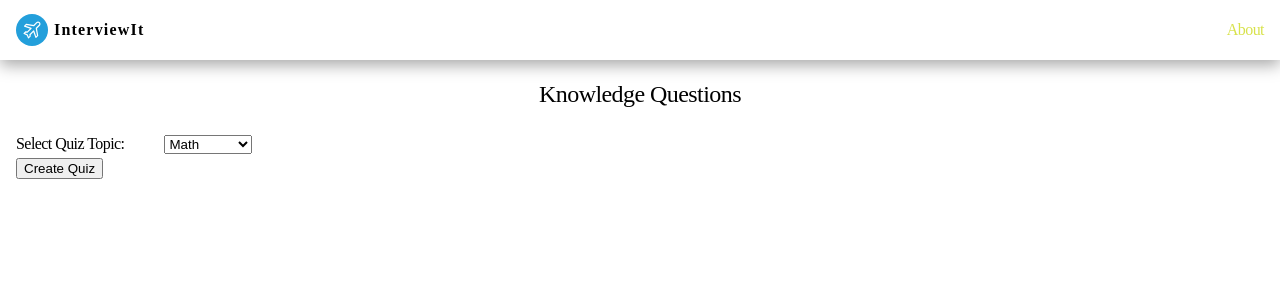
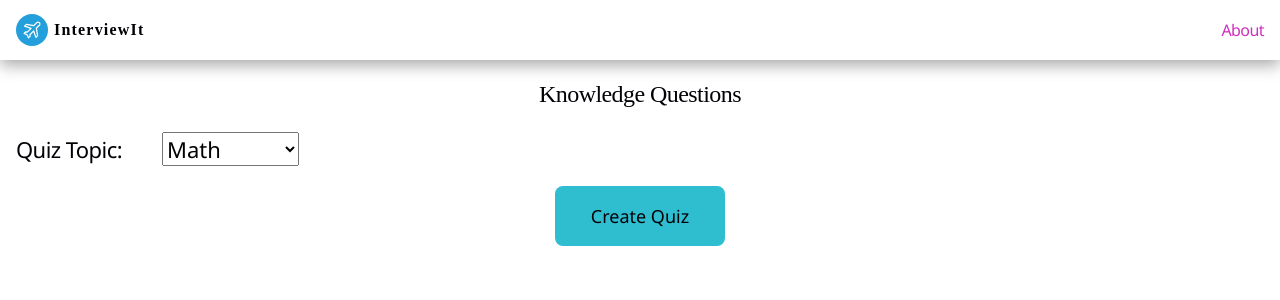
Before and after one commit to varditomer/InterviewIt, an Angular app: page /knowledge in a window 1280 px wide. Shown: the top 300 px of the page. Built offline with nearby package versions, Linux system fonts and the light colour scheme.

Commit message:
home page blocks style

```diff
--- a/src/app/pages/home/home.component.html
+++ b/src/app/pages/home/home.component.html
@@ -1,8 +1,13 @@
 <section class="home">
     <ul class="sections" role="list">
-        <li class="section-item" *ngFor="let section of sections"  [routerLink]="section.path" routerLinkActive="active" [routerLinkActiveOptions]="{exact:true}">
+        <li class="section-item card" *ngFor="let section of sections"  [routerLink]="section.path" routerLinkActive="active" [routerLinkActiveOptions]="{exact:true}">
             <h2>{{section.title}}</h2>
-            <img src="" alt="">
+            <svg class="section-icon" width="117" height="117" viewBox="0 0 117 117" fill="none" style="z-index: 5;">
+                <circle cx="58.5" cy="58.5" r="58.5" fill="#fafbee"></circle>
+                <path fill-rule="evenodd" clip-rule="evenodd" d="M89.4669 8.85912L58.0465 63.9419L2.44746 41.7023C9.66585 17.5806 32.0298 0 58.5 0C69.872 0 80.4861 3.24483 89.4669 8.85912Z" fill="#d02fbd" fill-opacity="0.6"></path>
+                <path d="M81.5 22.5L57.1395 64.8489L32 53.5" stroke="#020005" stroke-width="7.25581"></path>
+            </svg>
+            <img class="section-icon" src="../../../assets/svgs/clock.svg" alt="">
         </li>
     </ul>
 </section>
--- a/src/app/pages/home/home.component.scss
+++ b/src/app/pages/home/home.component.scss
@@ -1,21 +1,24 @@
-@import '../../../styles.scss';
+@import "../../../styles.scss";
 
 .home {
     padding: $inline-p-l;
 
     .sections {
         @include flex-vertically-center;
+        justify-content: space-between;
         .section-item {
-            @include flex-column;
-            gap: 12px;
-            justify-content: space-between;
-            padding: $card-p-l;
-            border-radius: $border-r-l;
-            cursor: pointer;
-            background-color: $secondary-button;
-            height: 160px;
+            // height: 160px;
+            h2 {
+                opacity: 1;
+                color: #000;
+            }
 
+            .section-icon {
+                margin-block-start: 20px;
+                margin-inline: auto;
+                height: max-content;
 
+            }
         }
     }
 }
--- a/src/app/pages/home/home.component.ts
+++ b/src/app/pages/home/home.component.ts
@@ -11,7 +11,8 @@ export class HomeComponent {
       title: 'Knowledge Questions',
       description: '',
       imgUrl: '',
-      path: '/knowledge'
+      path: '/knowledge',
+      svg: './'
     }
   ]
 
--- a/src/app/pages/knowledge-questions/knowledge-questions.component.html
+++ b/src/app/pages/knowledge-questions/knowledge-questions.component.html
@@ -2,11 +2,11 @@
     <h1>Knowledge Questions</h1>
     <form action="" class="quiz-select-form">
         <div class="form-item">
-            <label for="topic">Select Quiz Topic:</label>
+            <label for="topic">Quiz Topic:</label>
             <select id="topic" name="topic" class="form-control" ngModel>
                 <option *ngFor="let topic of quizTopics" [value]="topic">{{ topic }}</option>
             </select>
         </div>
-        <button class="select-quiz primary" type="submit">Create Quiz</button>
+        <button class="select-quiz button primary" type="submit">Create Quiz</button>
     </form>
 </section>
--- a/src/app/pages/knowledge-questions/knowledge-questions.component.scss
+++ b/src/app/pages/knowledge-questions/knowledge-questions.component.scss
@@ -6,12 +6,22 @@
         text-align: center;
         font-size: rem(24px);
         font-family: cursive;
-        margin-block-end: 20px
+        margin-block-end: 20px;
     }
     .quiz-select-form {
         .form-item {
             @include flex-vertically-center;
             gap: 40px;
+            font-size: rem(22px);
+            font-family: "Segoe UI", Tahoma, Geneva, Verdana, sans-serif;
+            input,
+            select {
+                font-size: rem(22px);
+                font-family: "Segoe UI", Tahoma, Geneva, Verdana, sans-serif;
+            }
+        }
+        .select-quiz {
+            margin-block: rem(20px);
         }
     }
 }
--- a/src/assets/style/scss/basic/_base.scss
+++ b/src/assets/style/scss/basic/_base.scss
@@ -43,7 +43,8 @@ html {
 html,
 #root,
 body {
-  height: 100%;
+  font-family: "Segoe UI", Tahoma, Geneva, Verdana, sans-serif;
+  color: $text;
 }
 
 /* Set core body defaults */
@@ -58,7 +59,6 @@ body {
 .main-app {
   background-color: $background;
 }
-
 
 .user-img {
   border-radius: 4em;
--- a/src/assets/style/scss/basic/_helpers.scss
+++ b/src/assets/style/scss/basic/_helpers.scss
@@ -0,0 +1,29 @@
+@import "../setup/variables";
+
+button {
+    display: block;
+    padding: 1em 2em;
+    border-radius: $border-r-s;
+    cursor: pointer;
+    font-size: rem(18px);
+    font-family: "Segoe UI", Tahoma, Geneva, Verdana, sans-serif;
+    margin-inline: auto;
+    &.primary {
+        background-color: $primary-button;
+        color: $text;
+        transition: background-color 0.3s;
+        border: none;
+        &:hover {
+            transform: translate(0, -3px);
+            box-shadow: 0 20px 80px -10px $primary-button;
+        }
+    }
+}
+
+.card {
+    position: relative;
+    background-color: rgba(2, 0, 5, 0.05);
+    padding: $card-p-l;
+    border-radius: $border-r-l;
+    cursor: pointer;
+}
--- a/src/assets/style/scss/setup/_variables.scss
+++ b/src/assets/style/scss/setup/_variables.scss
@@ -1,8 +1,9 @@
-$text: #090c1a;
+// https://realtimecolors.com/?colors=020005-ffffff-2fbdd0-fafbee-d02fbd
+$text: #020005;
 $background: #ffffff;
-$primary-button: #324a53;
-$secondary-button: #d9dce8;
-$accent: #d8e24b;
+$primary-button: #2fbdd0;
+$secondary-button: #fafbee;
+$accent: #d02fbd;
 
 // paddings
 $inline-p-l: 16px;
@@ -14,3 +15,5 @@ $card-p-s: 8px;
 
 // borders
 $border-r-l: 12px;
+$border-r-m: 10px;
+$border-r-s: 8px;
```
Also changed, not shown: src/assets/svgs/clock.svg (added).
